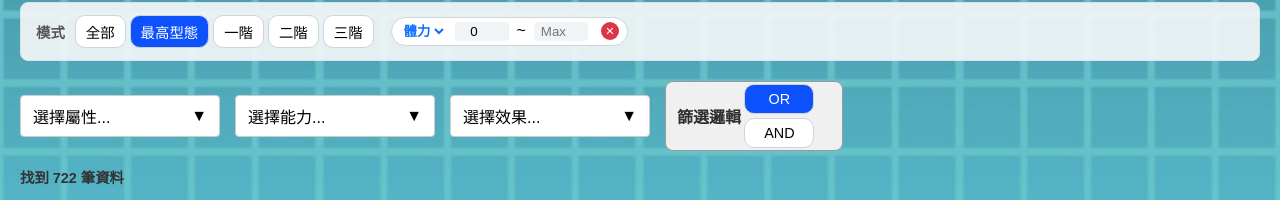
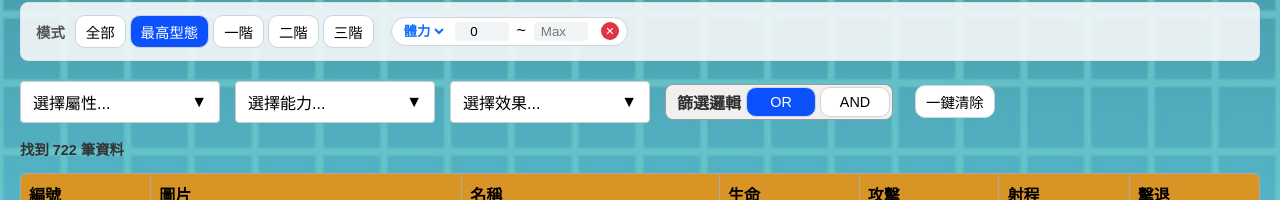
Before and after one commit to ou-joy/web_project, a Vue app: page /cats in a window 1280 px wide. Shown: the part 125-325 px from the top of the page. Built offline with nearby package versions, Linux system fonts and the light colour scheme.

Commit message:
add:reset revise:lgic btn css

```diff
--- a/src/components/Cats.vue
+++ b/src/components/Cats.vue
@@ -76,6 +76,9 @@
           <button @click="searchLogic='AND'" :class="{active: searchLogic==='AND'}">AND</button>
         </div>
       </div>
+    <div class="btn-group reset-all-btn">
+      <button @click="resetAll">一鍵清除</button>
+    </div>
     </div>
 
     <p class="hint">找到 {{ filteredCats.length }} 筆資料</p>
@@ -216,6 +219,21 @@ const filteredCats = computed(() => {
 
     return results.slice().sort((a, b) => Number(a.id) - Number(b.id) || a.form - b.form);
 });
+const resetAll = () => {
+  formMode.value = 'highest';
+  searchType.value = 'hp';
+  minVal.value = '0';
+  maxVal.value = '';
+  selectedTraits.value = [];
+  selectedAbilities.value = [];
+  selectedEffects.value = [];
+  searchLogic.value = 'OR';
+  currentPage.value = 1;
+  jumpPage.value = 1;
+  isTraitOpen.value = false;
+  isAbilityOpen.value = false;
+  isEffectOpen.value = false;
+};
 
 const totalPages = computed(() => Math.ceil(filteredCats.value.length / pageSize.value));
 
@@ -489,7 +507,7 @@ p.hint { color: #333; font-size: 0.9em; margin-top: 5px; font-weight: bold; }
 }
 /* 新增：篩選邏輯樣式微調 */
 .logic-group {
-  width:170px;
+  width:220px;
   border: 1.5px solid #9b9b9b;
   background-color: #f0f0f0;
   border-radius: 8px;
@@ -503,4 +521,10 @@ p.hint { color: #333; font-size: 0.9em; margin-top: 5px; font-weight: bold; }
 .logic-toggle button:hover {
   padding: 6px 15px;
 }
+.logic-group{
+  display: inline-flex;
+}
+.logic-toggle{
+  display: inline-flex;
+}
 </style>
```
